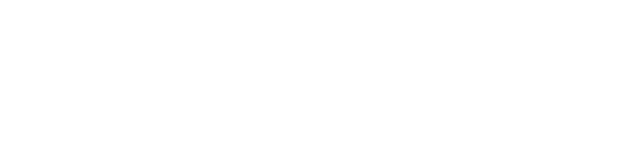
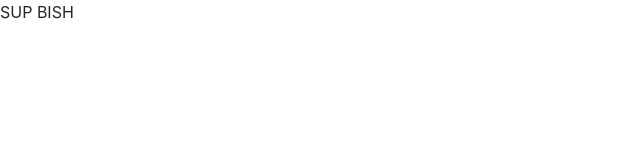
Before and after one commit to danielboettich/fitnesspizza, a plain HTML site: page index.html in a window 1280 px wide. Shown: the whole page, without its empty margins (0-640 px from the left). Drawn offline with nearby package versions, Linux system fonts and the light colour scheme.

Commit message:
Update index.html

```diff
--- a/index.html
+++ b/index.html
@@ -11,3 +11,7 @@
 <link href="https://fonts.googleapis.com/css2?family=Roboto+Condensed:ital,wght@0,300;0,400;0,700;1,300;1,400;1,700&display=swap" rel="stylesheet">
 
 <!--ENDE HEAD-->
+
+<!--BODY-->
+<p>SUP BISH</p>
+<!--Ende BODY-->
```
